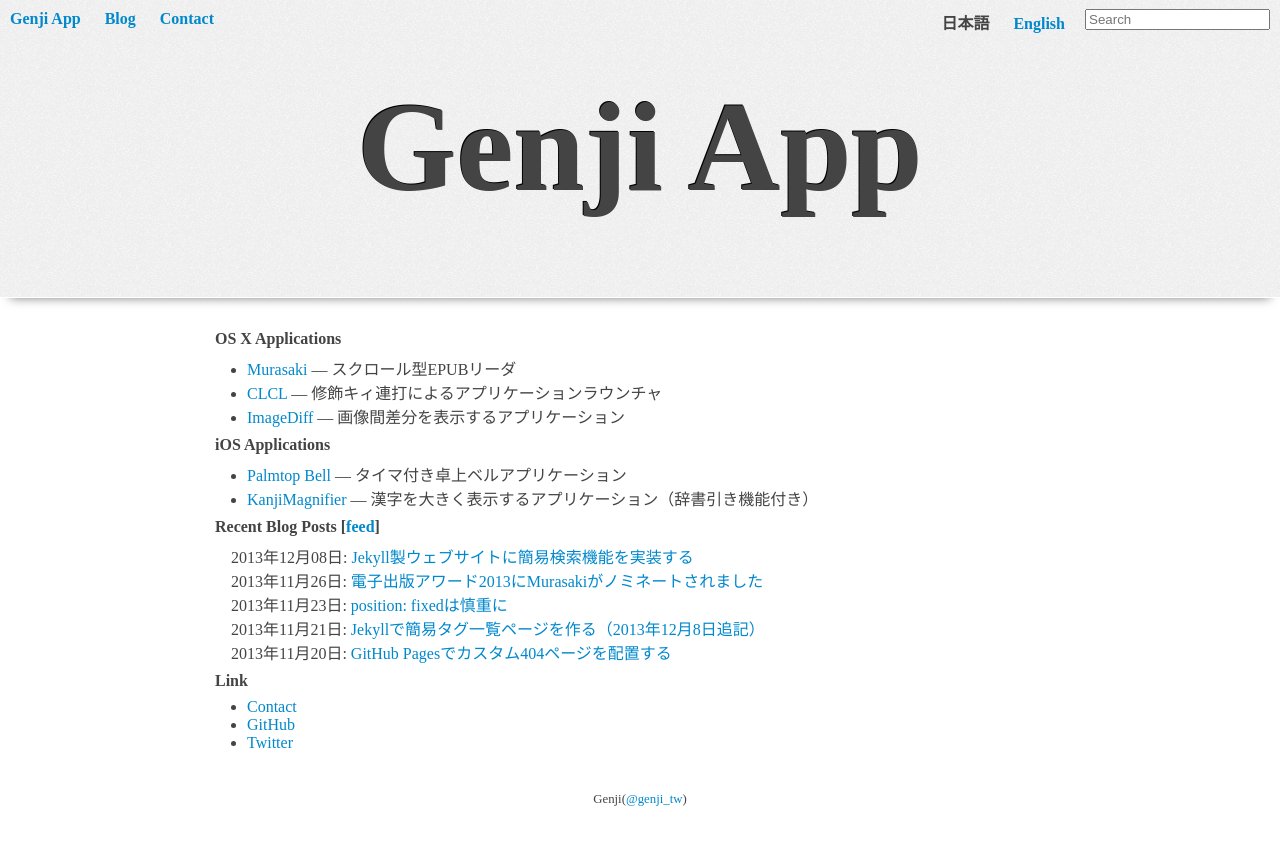
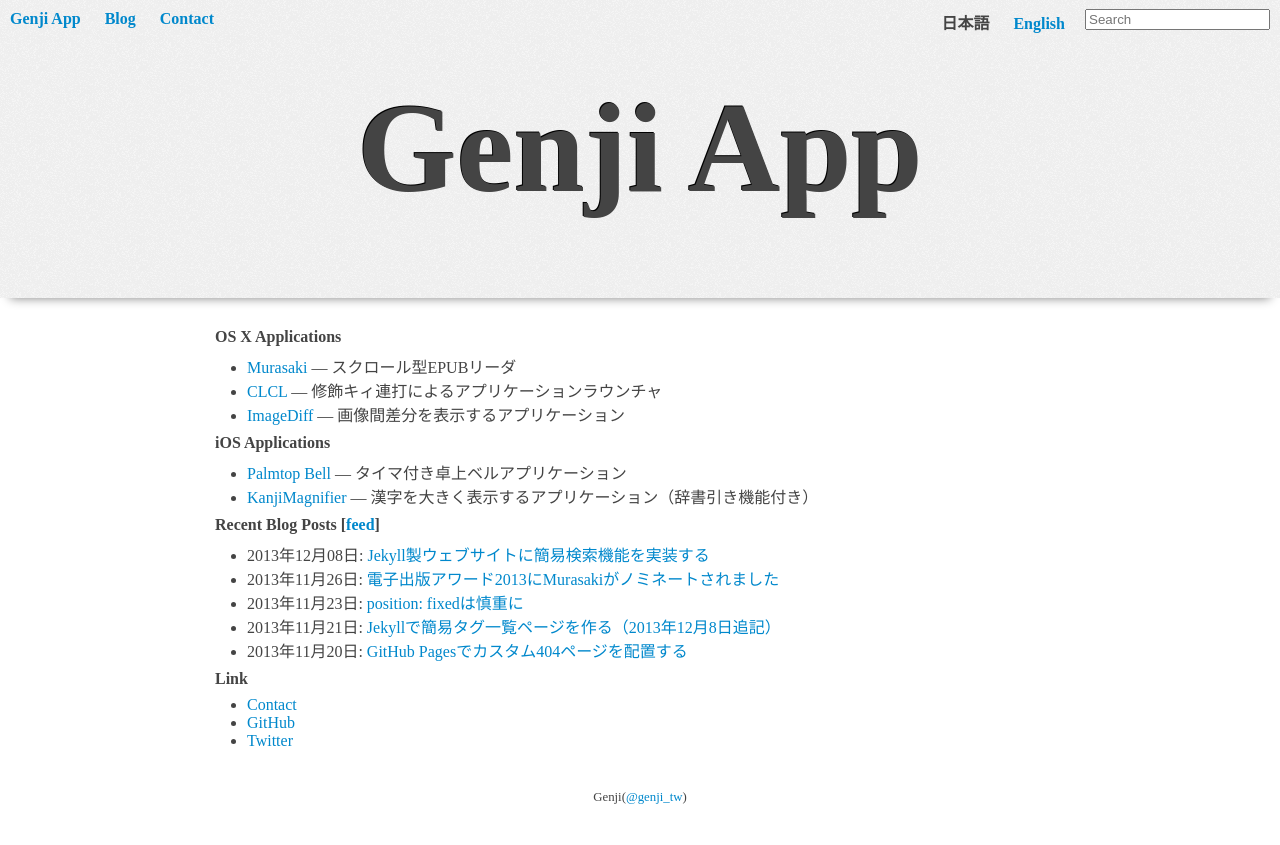
Before and after one commit to GenjiApp/genjiapp.github.io, a Jekyll site: the page built from index.html, in a window 1280 px wide. Shown: the top 845 px of the page. Built offline with Jekyll 4.4.1, drawn with Linux system fonts in a browser that asks for light colours; Markdown is read by kramdown in place of the engine named in the settings.

Commit message:
fix styles for top page

```diff
--- a/css/top_page.css
+++ b/css/top_page.css
@@ -4,36 +4,28 @@
 }
 
 #globalNavi {
-    position: relative;
     background-image: url(/img/noise.png);
 }
 
-body > header {
+header {
     background-image: url(/img/noise.png);
-    width: 100%;
     height: 300px;
     margin-top: -46px;
-    border-bottom: 1px solid white;
-    -webkit-box-sizing: border-box;
-    -moz-box-sizing: border-box;
-    -o-box-sizing: border-box;
-    -ms-box-sizing: border-box;
-    box-sizing: border-box;
-    display: -webkit-box;
-    display: -moz-box;
-    display: -o-box;
-    display: -ms-box;
-    display: box;
-    -webkit-box-orient: vertical;
-    -moz-box-orient: vertical;
-    -o-box-orient: vertical;
-    -ms-box-orient: vertical;
-    box-orient: vertical;
-    -webkit-box-pack: center;
-    -moz-box-pack: center;
-    -o-box-pack: center;
-    -ms-box-pack: center;
-    box-pack: center;
+    display: -webkit-flex;
+    display: -moz-flex;
+    display: -o-flex;
+    display: -ms-flex;
+    display: flex;
+    -webkit-justify-content: center;
+    -moz-justify-content: center;
+    -o-justify-content: center;
+    -ms-justify-content: center;
+    justify-content: center;
+    -webkit-align-items: center;
+    -moz-align-items: center;
+    -o-align-items: center;
+    -ms-align-items: center;
+    align-items: center;
     -webkit-box-shadow: 0 10px 10px -10px gray;
     -moz-box-shadow: 0 10px 10px -10px gray;
     -o-box-shadow: 0 10px 10px -10px gray;
@@ -41,20 +33,20 @@
     box-shadow: 0 10px 10px -10px gray;
 }
 
-body > header > h1 {
+header h1 {
     font-size: 800%;
-    width: 850px;
-    margin: 0 auto;
-    text-align: center;
     text-shadow: -1px -1px 0 black;
 }
 
-body > article {
-    width: 850px;
-    margin: 2em auto 0 auto;
+@media screen and (max-width: 650px) {
+    header h1 { font-size: 550%; }
 }
 
-#recentPosts li {
-    margin-left: 0;
-    list-style-type: none;
+@media screen and (max-width: 450px) {
+    header h1 { font-size: 350%; }
 }
+
+article {
+    max-width: 850px;
+    margin: 30px auto 0 auto;
+}
```
